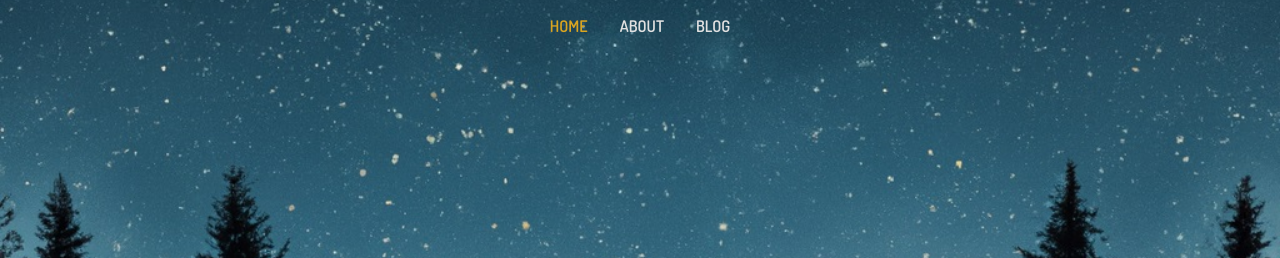
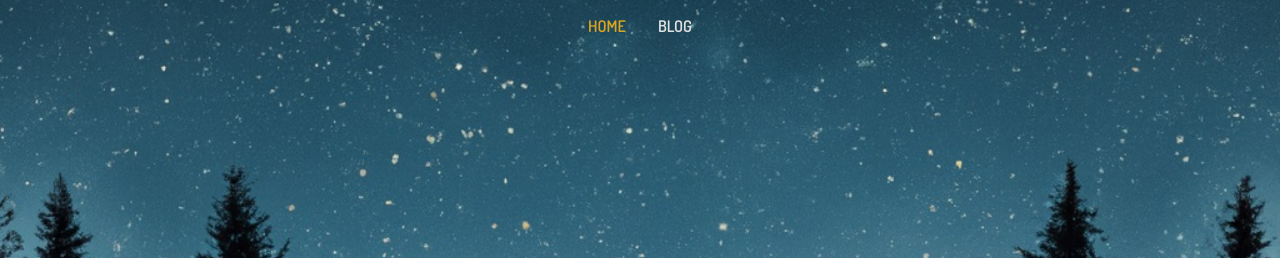
Before and after one commit to mfgarvin/mfgarvin.github.io, a plain HTML site: page index.html in a window 1280 px wide. Shown: the top 258 px of the page. Drawn offline with nearby package versions, Linux system fonts and the light colour scheme.

Commit message:
Fixed Header

```diff
--- a/feed.xml
+++ b/feed.xml
@@ -1,4 +1,4 @@
-<?xml version="1.0" encoding="utf-8"?><feed xmlns="http://www.w3.org/2005/Atom" ><generator uri="https://jekyllrb.com/" version="4.3.2">Jekyll</generator><link href="https://mfgarvin.com/feed.xml" rel="self" type="application/atom+xml" /><link href="https://mfgarvin.com/" rel="alternate" type="text/html" /><updated>2023-08-04T15:52:41-04:00</updated><id>https://mfgarvin.com/feed.xml</id><title type="html">Some Clever Webpage Name</title><subtitle>This site serves as a &quot;homebase&quot; of sorts for the various projects, thoughts, and varia that I&apos;d like to have on the World Wide Web. Probably won&apos;t be anything profound, but hey, who knows. Have a look.</subtitle><entry><title type="html">Hi! 👋</title><link href="https://mfgarvin.com/blog/intros/varia/2023/08/04/Hi.html" rel="alternate" type="text/html" title="Hi! 👋" /><published>2023-08-04T14:00:00-04:00</published><updated>2023-08-04T14:00:00-04:00</updated><id>https://mfgarvin.com/blog/intros/varia/2023/08/04/Hi</id><content type="html" xml:base="https://mfgarvin.com/blog/intros/varia/2023/08/04/Hi.html"><![CDATA[<h1 id="humble-beginnings">Humble Beginnings</h1>
+<?xml version="1.0" encoding="utf-8"?><feed xmlns="http://www.w3.org/2005/Atom" ><generator uri="https://jekyllrb.com/" version="4.3.2">Jekyll</generator><link href="https://mfgarvin.com/feed.xml" rel="self" type="application/atom+xml" /><link href="https://mfgarvin.com/" rel="alternate" type="text/html" /><updated>2023-08-04T16:30:25-04:00</updated><id>https://mfgarvin.com/feed.xml</id><title type="html">Some Clever Webpage Name</title><subtitle>This site serves as a &quot;homebase&quot; of sorts for the various projects, thoughts, and varia that I&apos;d like to have on the World Wide Web. Probably won&apos;t be anything profound, but hey, who knows. Have a look.</subtitle><entry><title type="html">Hi! 👋</title><link href="https://mfgarvin.com/blog/intros/varia/2023/08/04/Hi.html" rel="alternate" type="text/html" title="Hi! 👋" /><published>2023-08-04T14:00:00-04:00</published><updated>2023-08-04T14:00:00-04:00</updated><id>https://mfgarvin.com/blog/intros/varia/2023/08/04/Hi</id><content type="html" xml:base="https://mfgarvin.com/blog/intros/varia/2023/08/04/Hi.html"><![CDATA[<h1 id="humble-beginnings">Humble Beginnings</h1>
 
 <p>So, Hello there! You’ve stumbled upon a blog, one upon millions of similar troves of text and thoughts out on the internet. I hope you enjoy your stay.</p>
 
--- a/index.html
+++ b/index.html
@@ -10,7 +10,6 @@
     <div class="flex-menu">
       <div class="items">
         <div class="current"><a href=https://mfgarvin.com>HOME</a></div></div>
-      <div class="items"><a href=https://mfgarvin.com/about>ABOUT</a></div>
       <div class="items"><a href=https://mfgarvin.com/blog>BLOG</a></div>
     </div>
   </div>
```
Also changed, not shown: blog.html (+0 -1 lines), blog/intros/varia/2023/08/04/Hi.html (+0 -1 lines), jekyll/update/2023/07/13/welcome-to-jekyll.html (+0 -1 lines), 1 other file.
